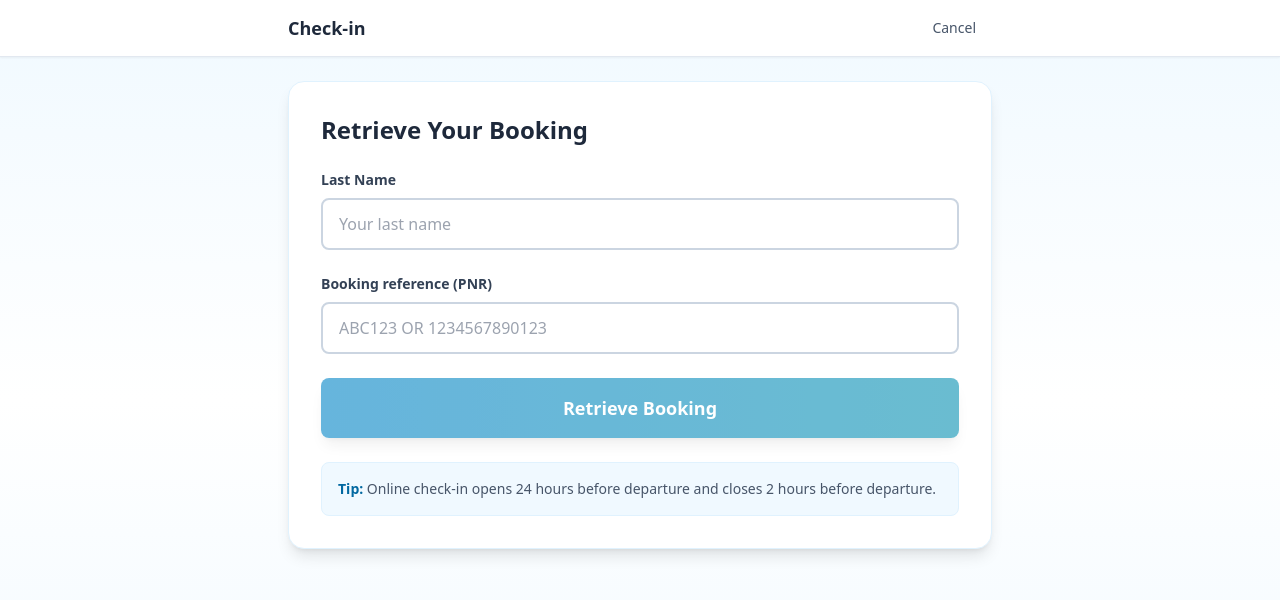
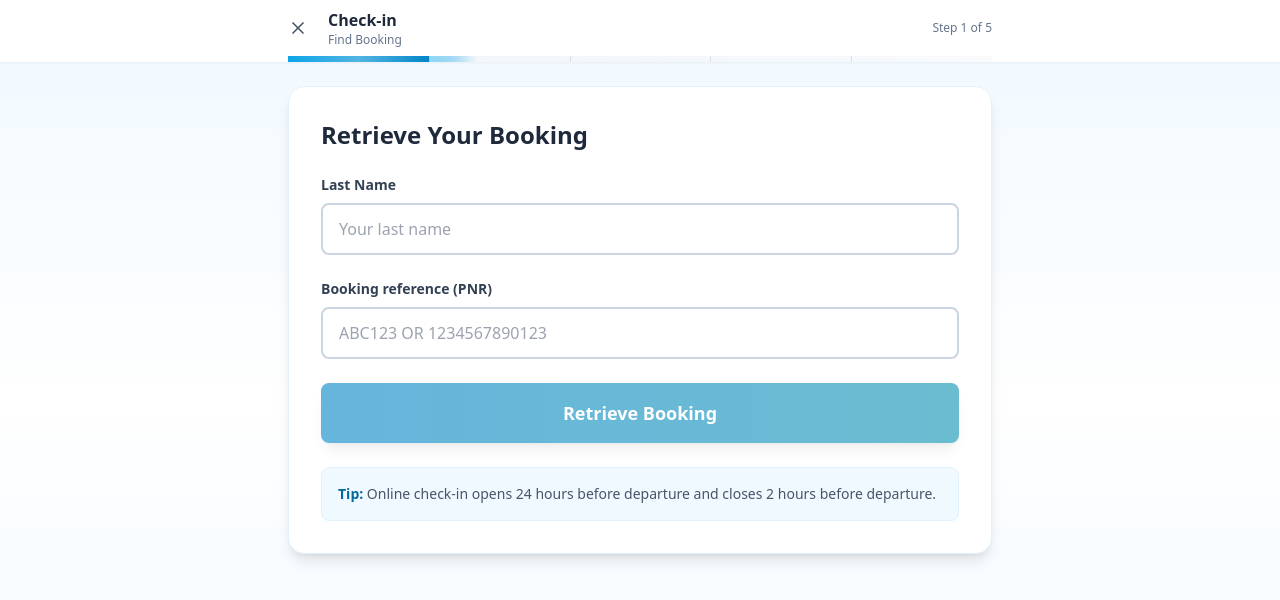
Before and after one commit to AnuchitO/qoomlee, a React (Vite) app in the folder app/: page /checkin/start in a window 1280 px wide. Shown: the top 600 px of the page. Built offline with nearby package versions, Linux system fonts and the light colour scheme.

Commit message:
app: progress bar check-in with divider

```diff
--- a/app/src/components/Modal.tsx
+++ b/app/src/components/Modal.tsx
@@ -10,19 +10,20 @@ type ModalProps = {
   message?: string;
   children?: React.ReactNode;
   footer?: React.ReactNode;
+  closeLabel?: string;
 };
 
-export default function Modal({ open, onClose, title, intent = 'info', message, children, footer }: ModalProps) {
+export default function Modal({ open, onClose, title, intent = 'info', message, children, footer, closeLabel }: ModalProps) {
   if (!open) return null;
 
   const badgeClass =
     intent === 'success'
       ? 'bg-green-100 text-green-700'
       : intent === 'error'
-      ? 'bg-red-100 text-red-700'
-      : intent === 'warning'
-      ? 'bg-yellow-100 text-yellow-800'
-      : 'bg-sky-100 text-sky-700';
+        ? 'bg-red-100 text-red-700'
+        : intent === 'warning'
+          ? 'bg-yellow-100 text-yellow-800'
+          : 'bg-sky-100 text-sky-700';
 
   const icon = intent === 'success' ? '✓' : intent === 'error' ? '!' : intent === 'warning' ? '!' : 'i';
 
@@ -47,7 +48,7 @@ export default function Modal({ open, onClose, title, intent = 'info', message,
             className="inline-flex items-center justify-center rounded-lg border border-slate-300 px-4 py-2.5 text-sm font-medium text-slate-700 hover:bg-slate-50 active:scale-[0.99]"
             onClick={onClose}
           >
-            Close
+            {closeLabel || 'Close'}
           </button>
         </div>
       </div>
--- a/app/src/components/ModalProvider.tsx
+++ b/app/src/components/ModalProvider.tsx
@@ -10,6 +10,7 @@ type ModalState = {
   message?: string;
   content?: React.ReactNode;
   footer?: React.ReactNode;
+  closeLabel?: string;
 };
 
 const defaultState: ModalState = {
@@ -27,6 +28,7 @@ export type OpenModalOptions = {
   message?: string;
   content?: React.ReactNode;
   footer?: React.ReactNode;
+  closeLabel?: string;
 };
 
 type ModalContextValue = {
@@ -47,6 +49,7 @@ export function ModalProvider({ children }: { children: React.ReactNode }) {
       message: opts.message,
       content: opts.content,
       footer: opts.footer,
+      closeLabel: opts.closeLabel,
     });
   }, []);
 
@@ -64,6 +67,7 @@ export function ModalProvider({ children }: { children: React.ReactNode }) {
         intent={state.intent}
         message={state.message}
         footer={state.footer}
+        closeLabel={state.closeLabel}
       >
         {state.content}
       </Modal>
--- a/app/src/pages/CheckinFlow.tsx
+++ b/app/src/pages/CheckinFlow.tsx
@@ -1,4 +1,4 @@
-import { Routes, Route, Navigate, useNavigate } from 'react-router-dom';
+import { Routes, Route, Navigate, useNavigate, useLocation } from 'react-router-dom';
 import { useCheckin } from '../context/CheckinContext';
 import CheckinForm from '../components/CheckinForm';
 import PassengerSelect from './PassengerSelect';
@@ -9,11 +9,33 @@ import MobileBottomNav from '../components/nav/MobileBottomNav';
 import { useModal } from '../components/ModalProvider';
 import { findBooking, ApiError } from '../services/checkin';
 import type { CheckinPayload } from '../components/CheckinForm';
+import { X } from 'lucide-react';
+import { useMemo } from 'react';
+
+const STEPS = [
+  { path: '/checkin/start', title: 'Find Booking', step: 1 },
+  { path: '/checkin/select', title: 'Select Passengers', step: 2 },
+  { path: '/checkin/details', title: 'Passenger Details', step: 3 },
+  { path: '/checkin/dg', title: 'Dangerous Goods', step: 4 },
+  { path: '/checkin/boarding', title: 'Boarding Pass', step: 5 },
+];
+
+const TOTAL_STEPS = STEPS.length;
 
 export const CheckinFlow = () => {
-  const { openModal } = useModal();
+  const { openModal, closeModal } = useModal();
   const navigate = useNavigate();
+  const location = useLocation();
   const { booking, setBooking, selectedPassengers, setSelectedPassengers, reset } = useCheckin();
+
+  const currentStepInfo = useMemo(() => {
+    const stepInfo = STEPS.find(s => s.path === location.pathname);
+    return stepInfo || STEPS[0];
+  }, [location.pathname]);
+
+  const progress = useMemo(() => {
+    return (currentStepInfo.step / TOTAL_STEPS) * 100;
+  }, [currentStepInfo.step]);
 
   const handleCheckinSubmit = async (payload: CheckinPayload) => {
     try {
@@ -35,27 +57,96 @@ export const CheckinFlow = () => {
     }
   };
 
-  return (
-    <div className="min-h-screen bg-gradient-to-b from-sky-50 via-white to-sky-50 flex flex-col">
-      {/* Sticky header with cancel */}
-      <div className="sticky top-0 z-40 bg-white border-b border-slate-200 shadow-sm">
-        <div className="max-w-3xl mx-auto px-4 sm:px-6 lg:px-8 h-14 flex items-center justify-between">
-          <h1 className="text-base sm:text-lg font-semibold text-slate-800">Check-in</h1>
+  const handleCancel = () => {
+
+    openModal({
+      title: 'Cancel Check-in?',
+      message: 'Your progress will be lost. Are you sure you want to cancel?',
+      intent: 'warning',
+      closeLabel: 'Continue to Check-in',
+      footer: (
+        <div className="flex gap-3">
           <button
             type="button"
             onClick={() => {
+              closeModal();
               reset();
               navigate('/');
             }}
-            className="px-4 py-2 text-sm font-medium text-slate-600 hover:text-slate-800 active:bg-slate-100 rounded-lg touch-manipulation"
+            className="flex-1 px-4 py-2 text-sm font-medium text-white bg-red-600 rounded-lg hover:bg-red-700"
           >
-            Cancel
+            Yes, Cancel
           </button>
         </div>
-      </div>
+      ),
+    });
+  };
+
+  return (
+    <div className="min-h-screen bg-gradient-to-b from-sky-50 via-white to-sky-50 flex flex-col">
+      {/* Sticky header */}
+      <div className="sticky top-0 z-40 bg-white shadow-sm">
+        <div className="max-w-3xl mx-auto px-4 sm:px-6 lg:px-8">
+          {/* Header content */}
+          <div className="h-14 flex items-center justify-between">
+            <div className="flex items-center gap-3">
+              <button
+                type="button"
+                onClick={handleCancel}
+                className="p-2 -ml-2 text-slate-600 hover:text-slate-800 active:bg-slate-100 rounded-lg touch-manipulation transition-colors"
+                aria-label="Cancel check-in"
+              >
+                <X className="w-5 h-5" />
+              </button>
+              <div>
+                <h1 className="text-base font-semibold text-slate-800">Check-in</h1>
+                <p className="text-xs text-slate-500">{currentStepInfo.title}</p>
+              </div>
+            </div>
+
+            <span className="text-xs font-medium text-slate-500">
+              Step {currentStepInfo.step} of {TOTAL_STEPS}
+            </span>
+          </div>
+
+          {/* Modern progress bar */}
+          {/* Modern progress bar with slot dividers */}
+          <div className="relative h-1.5 bg-gradient-to-r from-slate-100 to-slate-50 overflow-hidden">
+            {/* Progress fill */}
+            <div
+              className="absolute inset-y-0 left-0 bg-gradient-to-r from-sky-500 to-sky-600 shadow-sm transition-all duration-500 ease-out animate-pulse-glow"
+              style={{ width: `${progress}%` }}
+            >
+              {/* Shimmer effect */}
+              <div className="absolute inset-0 bg-gradient-to-r from-transparent via-white/30 to-transparent animate-shimmer" />
+            </div>
+
+            {/* Slot dividers */}
+            {Array.from({ length: TOTAL_STEPS - 1 }).map((_, i) => (
+              <div
+                key={i}
+                className="absolute top-0 bottom-0 w-px bg-gray-300/70"
+                style={{ left: `${((i + 1) / TOTAL_STEPS) * 100}%` }}
+              />
+            ))}
+
+            {/* Waiting indicator - glowing gradient edge */}
+            {progress < 100 && (
+              <div
+                className="absolute inset-y-0 w-12 transition-all duration-500 ease-out pointer-events-none"
+                style={{ left: `${progress}%` }}
+              >
+                <div className="absolute inset-0 bg-gradient-to-r from-sky-400/60 via-sky-500/40 to-transparent animate-pulse" />
+                <div className="absolute inset-0 bg-gradient-to-r from-sky-500/30 to-transparent blur-sm" />
+              </div>
+            )}
+          </div>
+
+        </div>
+      </div >
 
       {/* Scrollable content with bottom padding for sticky actions */}
-      <div className="flex-1 overflow-y-auto pb-24 sm:pb-28">
+      < div className="flex-1 overflow-y-auto pb-24 sm:pb-28" >
         <div className="max-w-3xl mx-auto px-4 sm:px-6 lg:px-8 py-4 sm:py-6">
           <Routes>
             <Route path="/checkin/start" element={<CheckinForm onSubmit={handleCheckinSubmit} />} />
@@ -116,9 +207,9 @@ export const CheckinFlow = () => {
             <Route path="*" element={<Navigate to="/checkin/start" replace />} />
           </Routes>
         </div>
-      </div>
+      </div >
 
       <MobileBottomNav />
-    </div>
+    </div >
   );
 }
```
Also changed, not shown: 1 other file (tests, documents, lock files or other folders).
